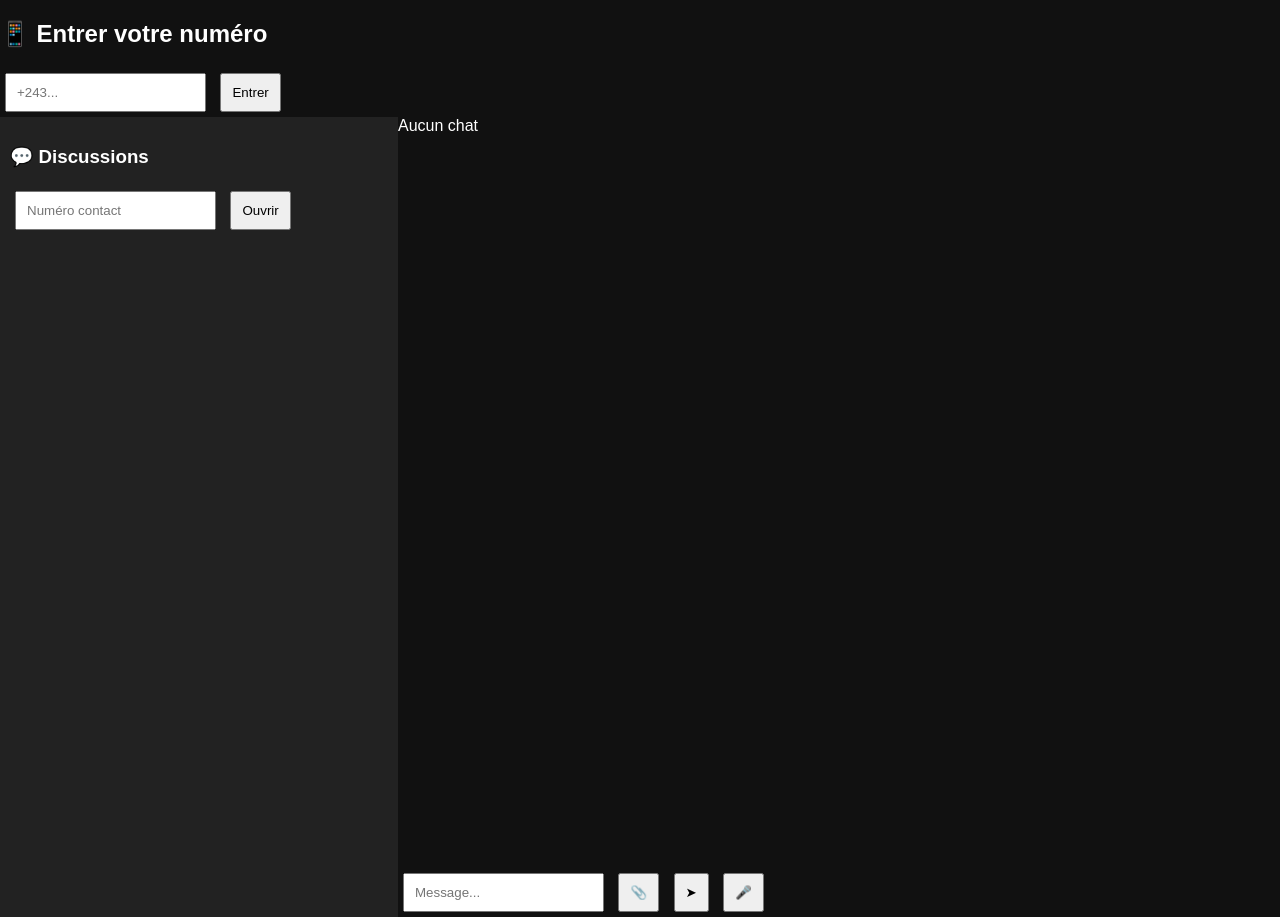
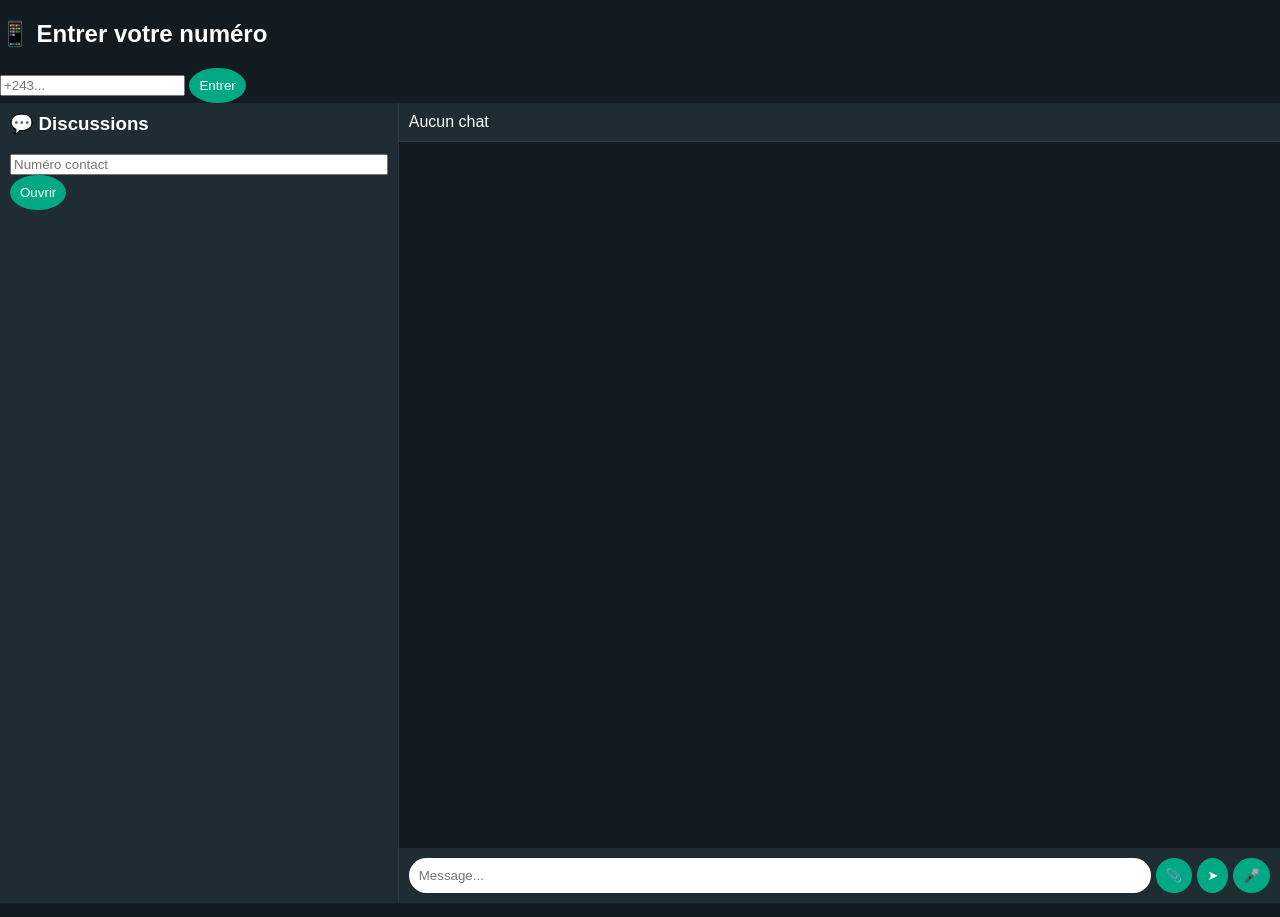
Before and after one commit to cabrin21/Cabrino-whatsapp, a website: page public/index.html in a window 1280 px wide. Drawn offline with nearby package versions, Linux system fonts and the light colour scheme; no server answers.

Commit message:
Update style.css

```diff
--- a/public/style.css
+++ b/public/style.css
@@ -1,45 +1,127 @@
 body {
-  margin:0;
-  font-family:Arial;
-  background:#111;
-  color:white;
+  margin: 0;
+  font-family: Arial, sans-serif;
+  background: #111b21;
+  color: white;
 }
 
+/* APP */
 #app {
-  display:none;
-  display:flex;
-  height:100vh;
+  display: none;
+  display: flex;
+  height: 100vh;
 }
 
+/* SIDEBAR */
 #sidebar {
-  width:30%;
-  background:#222;
-  padding:10px;
+  width: 30%;
+  background: #202c33;
+  padding: 10px;
+  border-right: 1px solid #2a3942;
 }
 
-#chat {
-  width:70%;
-  display:flex;
-  flex-direction:column;
+#sidebar h3 {
+  margin-top: 0;
 }
 
-#messages {
-  flex:1;
-  overflow:auto;
-  padding:10px;
+#sidebar input {
+  width: 100%;
+  box-sizing: border-box;
 }
 
-.msg {
-  margin:5px;
-  padding:10px;
-  border-radius:10px;
-  max-width:60%;
+/* CHAT */
+#chat {
+  width: 70%;
+  display: flex;
+  flex-direction: column;
 }
 
-.me { background:green; align-self:flex-end; }
-.other { background:#333; }
+/* HEADER */
+#chat-header {
+  background: #202c33;
+  padding: 10px;
+  border-bottom: 1px solid #2a3942;
+}
 
-input, button {
-  padding:10px;
-  margin:5px;
+/* MESSAGES */
+#messages {
+  flex: 1;
+  overflow-y: auto;
+  padding: 10px;
+  display: flex;
+  flex-direction: column;
 }
+
+/* BULLES */
+.msg {
+  padding: 10px;
+  margin: 5px;
+  border-radius: 10px;
+  max-width: 65%;
+  word-wrap: break-word;
+  font-size: 14px;
+}
+
+/* MOI */
+.me {
+  background: #005c4b;
+  align-self: flex-end;
+}
+
+/* AUTRE */
+.other {
+  background: #202c33;
+  align-self: flex-start;
+}
+
+/* INPUT */
+.input-area {
+  display: flex;
+  padding: 10px;
+  background: #202c33;
+  gap: 5px;
+}
+
+.input-area input {
+  flex: 1;
+  padding: 10px;
+  border-radius: 20px;
+  border: none;
+  outline: none;
+}
+
+/* BUTTONS */
+button {
+  background: #00a884;
+  border: none;
+  color: white;
+  padding: 10px;
+  border-radius: 50%;
+  cursor: pointer;
+}
+
+/* HOVER */
+button:hover {
+  opacity: 0.8;
+}
+
+/* IMAGE */
+.msg img {
+  border-radius: 10px;
+  max-width: 150px;
+}
+
+/* AUDIO */
+.msg audio {
+  width: 150px;
+}
+
+/* SCROLL STYLE */
+#messages::-webkit-scrollbar {
+  width: 5px;
+}
+
+#messages::-webkit-scrollbar-thumb {
+  background: #555;
+  border-radius: 5px;
+  }
```
